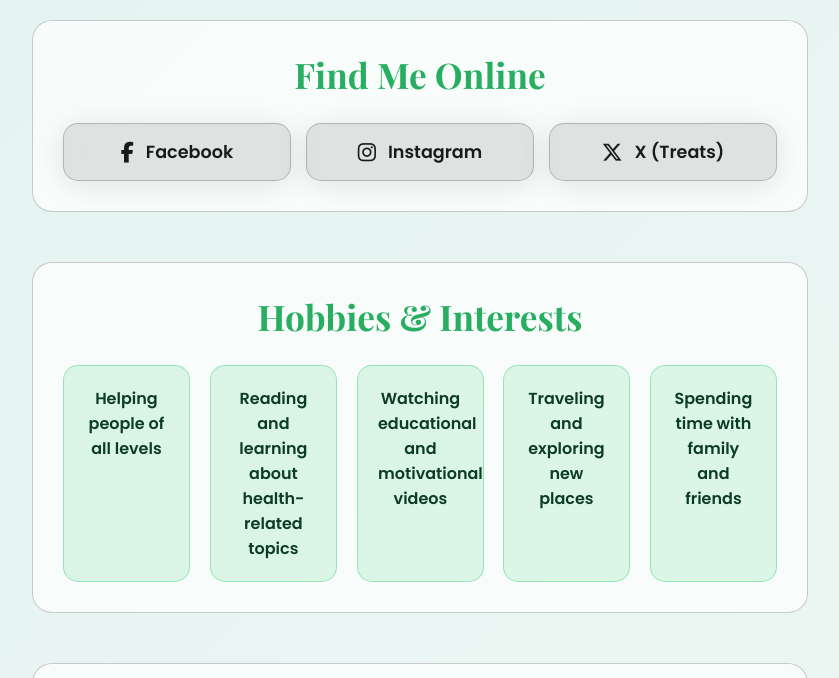
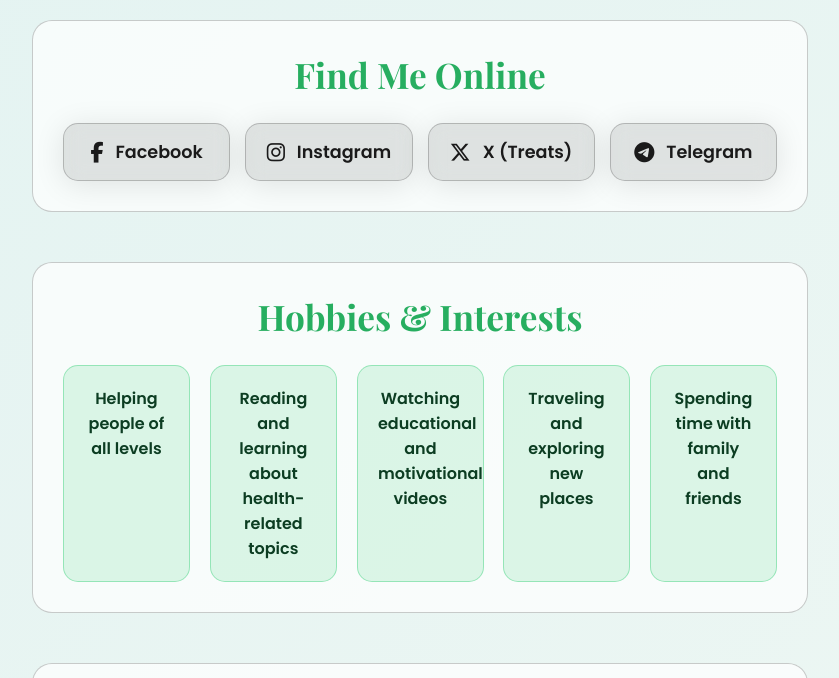
Before and after one commit to ibnc-r/Sohan, a plain HTML site: page index.html in a window 1280 px wide. Shown: the part 860-1538 px from the top of the page, without its empty margins (220-1059 px from the left). Drawn offline with nearby package versions, Linux system fonts and the light colour scheme.

Commit message:
Update index.html

```diff
--- a/index.html
+++ b/index.html
@@ -455,7 +455,8 @@
             <div class="link-list">
                 <a href="https://www.facebook.com/share/1THALqJNg9/" class="link-btn" target="_blank" rel="noopener noreferrer"><i class="fab fa-facebook-f"></i> Facebook</a>
                 <a href="https://www.instagram.com/md.sohan.ahmed.3158?igsh=MWk1MDVtcDA0ZGRkMA==" class="link-btn" target="_blank" rel="noopener noreferrer"><i class="fab fa-instagram"></i> Instagram</a>
-                <a href="#" class="link-btn" target="_blank" rel="noopener noreferrer"><i class="fab fa-x-twitter"></i> X (Treats)</a>
+                <a href="https://www.threads.com/@md.sohan.ahmed.3158" class="link-btn" target="_blank" rel="noopener noreferrer"><i class="fab fa-x-twitter"></i> X (Treats)</a>
+                <a href="https://t.me/Mdsohan_19i" class="link-btn" target="_blank" rel="noopener noreferrer"><i class="fab fa-telegram-plane"></i> Telegram</a>
             </div>
         </section>
         <section class="hobbies" data-aos="fade-left">
```
